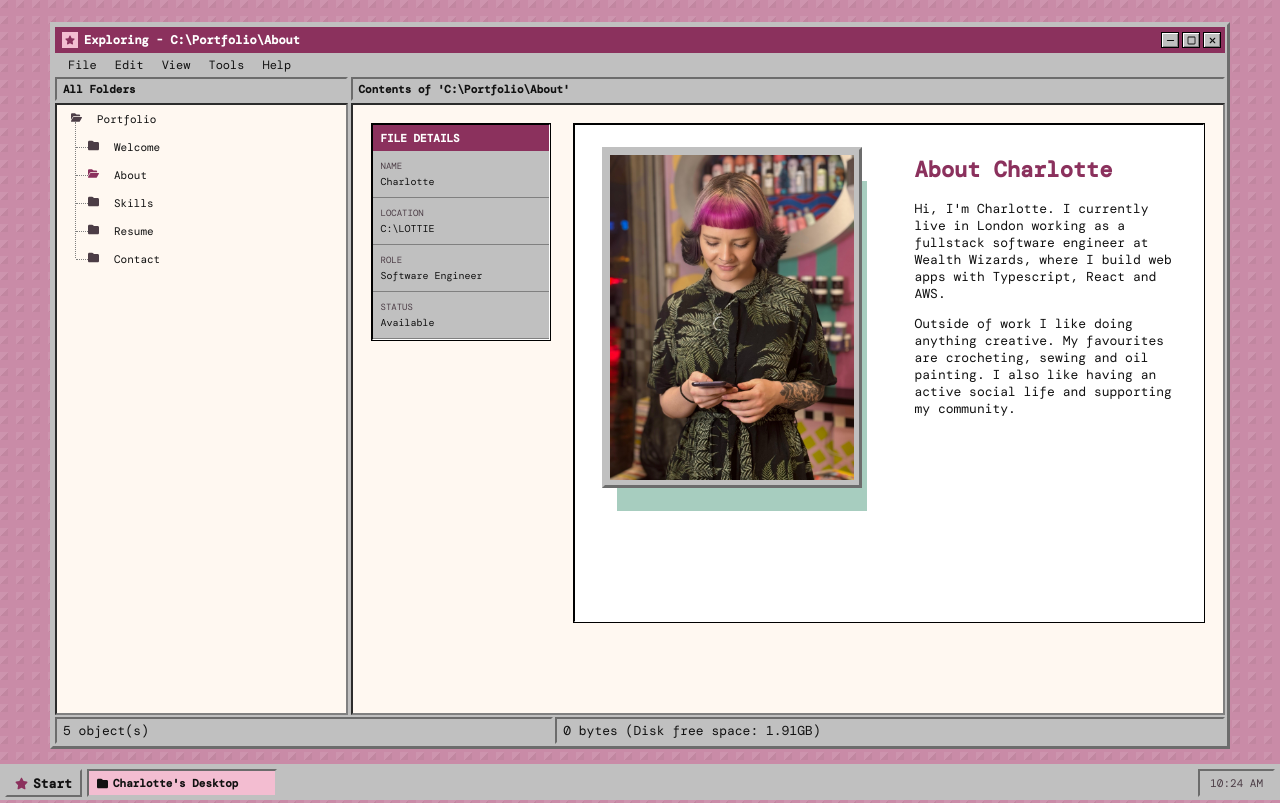
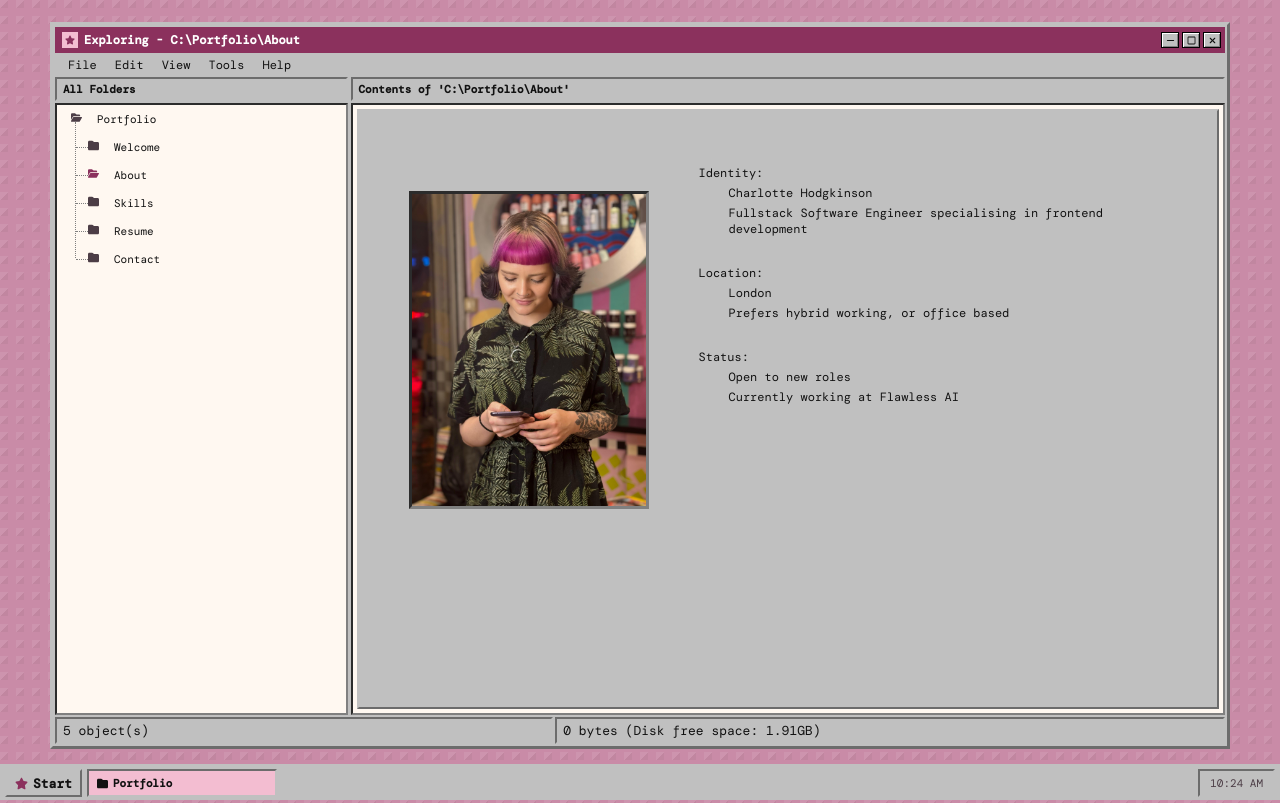
Before and after one commit to CharlieHodgkinson/lottie.website, a React (Vite) app: page / in a window 1280 px wide. Both pictures are taken after a click on the button "About". Built offline with nearby package versions, Linux system fonts and the light colour scheme; a web font is replaced by a local one.

Commit message:
home, tech and about pages

```diff
--- a/src/App.module.css
+++ b/src/App.module.css
@@ -246,6 +246,7 @@
   background: var(--paper);
   border: 2px inset var(--window-shadow);
   overflow: auto;
+  padding: 0;
 }
 
 .windowFooter {
--- a/src/App.tsx
+++ b/src/App.tsx
@@ -6,7 +6,6 @@ import { Technology } from "./sections/Technology";
 import { FaFolder, FaMinus, FaRegSquare, FaStar, FaXmark, FaFolderOpen } from "react-icons/fa6";
 import { Resume } from "./sections/Resume";
 import { Contact } from "./sections/Contact";
-import { Windows95Bar } from "./components/Windows95Bar";
 
 const sections = [
   {
@@ -106,7 +105,7 @@ const App = () => {
           }}
         >
           <FaFolder />
-          <span>Charlotte's<br />Desktop</span>
+          <span>Portfolio</span>
         </button>
       )}
 
@@ -136,7 +135,7 @@ const App = () => {
               setIsClosed(false);
             }}
           >
-            <FaFolder /> Charlotte's Desktop
+            <FaFolder /> Portfolio
           </button>
         )}
         <span className={styles.taskbarClock}>{new Date().toLocaleTimeString([], { hour: "numeric", minute: "2-digit" })}</span>
--- a/src/sections/About.module.css
+++ b/src/sections/About.module.css
@@ -1,141 +1,43 @@
 .documentPage {
-    min-height: 606px;
-    padding: 18px !important;
-    background: var(--paper);
-}
-
-.aboutPage {
-    padding: 18px !important;
+    height: 100%;
+    padding: 4px;
 }
 
 .aboutDocument {
-    display: grid;
-    grid-template-columns: 180px 1fr;
-    gap: 22px;
-    min-height: 500px;
-}
-
-.aboutFilePanel {
-    align-self: start;
-    border: 2px solid var(--window-shadow);
-    border-top-color: var(--window-deep);
-    border-left-color: var(--window-deep);
-    border-right-color: var(--window-light);
-    border-bottom-color: var(--window-light);
-    outline: 1px solid var(--window-deep);
-    outline-offset: -1px;
+    display: flex;
+    flex-direction: row;
+    gap: 50px;
+    height: 100%;
+    border: 2px outset var(--window-gray);
     background: var(--window-gray);
-}
-
-.filePanelHeading {
-    padding: 6px 8px;
-    color: white;
-    background: var(--pink-title);
-    font-size: 11px;
-    font-weight: bold;
-}
-
-.fileDetail {
-    display: flex;
-    flex-direction: column;
-    gap: 3px;
-    padding: 9px 8px;
-    border-bottom: 1px solid var(--window-shadow);
-    font-size: 10px;
-}
-
-.fileDetail span {
-    color: var(--muted-ink);
-    font-size: 9px;
-}
-
-.fileDetail strong {
-    font-weight: normal;
-    overflow-wrap: anywhere;
+    padding: 50px;
 }
 
 .aboutSheet {
-    display: grid;
-    grid-template-columns: 290px minmax(0, 1fr);
-    gap: 28px;
+    display: flex;
+    width: min-content;
     align-items: start;
-    padding: 22px;
-    border: 2px solid var(--window-shadow);
-    border-top-color: var(--window-deep);
-    border-left-color: var(--window-deep);
-    border-right-color: var(--window-light);
-    border-bottom-color: var(--window-light);
-    outline: 1px solid var(--window-deep);
-    outline-offset: -1px;
-    background: white;
-}
-
-.aboutPortrait {
-    position: relative;
-    display: flex;
-    width: 270px;
-    flex-direction: column;
-    align-items: center;
-    gap: 7px;
-    color: var(--muted-ink);
-    font-size: 10px;
+    padding: 30px 0;
 }
 
 .aboutImage {
-    display: block;
-    position: relative;
-    z-index: 1;
-    width: 260px;
-    border: 3px outset var(--window-gray);
-    padding: 5px;
-    background: var(--window-gray);
+    min-width: 150px;
+    width: min(240px, 40vw);
+    border: 3px inset var(--window-shadow);
 }
 
-.aboutAccent {
-    position: absolute;
-    z-index: 0;
-    top: 34px;
-    left: 20px;
-    width: 250px;
-    height: 330px;
-    margin: 0;
-    background: var(--mint);
+.aboutDetails {
+    display: flex;
+    flex-direction: column;
+    justify-content: start;
+    gap: 20px;
+    font-size: 12px;
+
+    p {
+        margin: 4px 0;
+    }
 }
 
-.aboutCopy {
-    padding-top: 8px;
+.aboutDetailsInfo {
+    padding-left: 30px;
 }
-
-.aboutSheetTitle {
-    margin: 0 0 16px !important;
-    color: var(--pink-title) !important;
-    font-size: 22px !important;
-}
-
-@media (max-width: 760px) {
-    .documentPage {
-        min-height: calc(100vh - 164px);
-    }
-
-    .aboutDocument,
-    .aboutSheet {
-        grid-template-columns: 1fr;
-    }
-
-    .aboutFilePanel {
-        order: 2;
-    }
-
-    .aboutSheet {
-        gap: 16px;
-        padding: 14px;
-    }
-
-    .aboutPortrait {
-        width: 100%;
-    }
-
-    .aboutAccent {
-        left: calc(50% - 125px);
-    }
-}
--- a/src/sections/About.tsx
+++ b/src/sections/About.tsx
@@ -2,42 +2,37 @@ import styles from "./About.module.css";
 
 export const About = () => {
   return (
-    <div className={`${styles.documentPage} ${styles.aboutPage}`}>
+    <div className={styles.documentPage}>
       <div className={styles.aboutDocument}>
-        <aside className={styles.aboutFilePanel}>
-          <div className={styles.filePanelHeading}>FILE DETAILS</div>
-          <div className={styles.fileDetail}><span>NAME</span><strong>Charlotte</strong></div>
-          <div className={styles.fileDetail}>
-            <span>LOCATION</span>
-            <strong>C:\LOTTIE</strong>
+        <div className={styles.aboutSheet}>
+          <img className={styles.aboutImage} src="/profile.jpg" width={260} alt="Charlotte Hodgkinson" />
+        </div>
+        <div className={styles.aboutDetails}>
+          <div>
+            <p>Identity:</p>
+            <div className={styles.aboutDetailsInfo}>
+              <p>Charlotte Hodgkinson</p>
+              <p>Fullstack Software Engineer specialising in frontend development</p>
+            </div>
           </div>
-          <div className={styles.fileDetail}>
-            <span>ROLE</span>
-            <strong>Software Engineer</strong>
+          <div>
+            <p>Location:</p>
+            <div className={styles.aboutDetailsInfo}>
+              <p>London</p>
+              <p>
+                Prefers hybrid working, or office based
+              </p>
+            </div>
           </div>
-          <div className={styles.fileDetail}><span>STATUS</span><strong>Available</strong></div>
-        </aside>
-        <article className={styles.aboutSheet}>
-          <div className={styles.aboutPortrait}>
-            <div className={styles.aboutAccent} />
-            <img className={styles.aboutImage} src="/profile.jpg" width={260} alt="Charlotte Hodgkinson" />
-            <span>CHARLOTTE.JPG</span>
+          <div>
+            <p>Status:</p>
+            <div className={styles.aboutDetailsInfo}>
+              <p>Open to new roles</p>
+              <p>Currently working at Flawless AI</p>
+            </div>
           </div>
-          <div className={styles.aboutCopy}>
-            <h2 className={styles.aboutSheetTitle}>About Charlotte</h2>
-            <p>
-              Hi, I'm Charlotte. I currently live in London working as a fullstack
-              software engineer at Wealth Wizards, where I build web apps with
-              Typescript, React and AWS.
-            </p>
-            <p>
-              Outside of work I like doing anything creative. My favourites are
-              crocheting, sewing and oil painting. I also like having an active
-              social life and supporting my community.
-            </p>
-          </div>
-        </article>
+        </div>
       </div>
-    </div>
+    </div >
   );
 };
--- a/src/sections/Home.module.css
+++ b/src/sections/Home.module.css
@@ -20,7 +20,7 @@
 .homeCopy h1 {
   max-width: 500px;
   margin: 0 0 24px;
-  font-size: clamp(28px, 3.1vw, 38px);
+  font-size: 22px;
 }
 
 .downloadButton {
@@ -85,7 +85,7 @@
 }
 
 .welcomePanel p {
-  margin: 7px 0 0;
+  margin: 2px 0;
   color: var(--muted-ink);
   font-size: 10px;
 }
--- a/src/sections/Home.tsx
+++ b/src/sections/Home.tsx
@@ -5,10 +5,9 @@ export const Home = () => {
     <div className={styles.documentPage}>
       <div className={styles.homeExplorer}>
         <section className={styles.homeCopy}>
-          <span className={styles.fileTypeLabel}>APPLICATION / WELCOME.EXE</span>
           <h1>
-            hey there!<br />
-            i'm <b className={styles.purple}>Charlotte Hodgkinson</b>
+            Hey there!<br />
+            I'm <b className={styles.purple}>Charlotte Hodgkinson</b>
           </h1>
           <p className={styles.homeSummary}>
             Fullstack software engineer building useful things for the web.
@@ -26,8 +25,8 @@ export const Home = () => {
           <div className={styles.welcomePanel}>
             <div className={styles.welcomeIcon}>★</div>
             <div>
-              <strong>CHARLOTTE'S DESKTOP</strong>
-              <p>Welcome to my personal portfolio.</p>
+              <strong>CHARLOTTE'S PORTFOLIO</strong>
+              <p>Welcome to my portfolio site.</p>
             </div>
           </div>
           <dl className={styles.homeProperties}>
--- a/src/sections/Resume.tsx
+++ b/src/sections/Resume.tsx
@@ -11,7 +11,7 @@ type ResumeRecord = {
 
 const records: ResumeRecord[] = [
   {
-    date: "2022-present",
+    date: "2022-2025",
     role: "Fullstack Software Engineer",
     company: "Wealth Wizards",
     description: "Developed SaaS applications using a micro-frontend architecture with a mobile-first approach, ensuring compliance with WCAG AA accessibility standards. Built applications delivering automated financial advice in a highly regulated environment.",
--- a/src/sections/Technology.module.css
+++ b/src/sections/Technology.module.css
@@ -1,75 +1,9 @@
-.filePickerPage {
-    display: flex;
-    flex: 1 1 auto;
-    flex-direction: column;
-    align-items: stretch !important;
-    justify-content: flex-start !important;
-    gap: 24px;
-    padding: 24px !important;
-}
-
-.fileViewToolbar {
-    color: var(--muted-ink);
-    background: var(--window-gray);
-    font-size: 10px;
-}
-
-.fileViewToolbar strong {
-    padding: 3px 8px;
-    border: 1px solid var(--window-shadow);
-    color: var(--ink);
-    background: white;
-    font-weight: normal;
-}
-
-.fileViewCount {
-    margin-left: auto;
-    color: var(--pink-title);
-}
-
-.programGroup {
-    border: 2px solid var(--window-shadow);
-    border-top-color: var(--window-deep);
-    border-left-color: var(--window-deep);
-    border-right-color: var(--window-light);
-    border-bottom-color: var(--window-light);
-    outline: 1px solid var(--window-deep);
-    outline-offset: -1px;
-    background: white;
-}
-
-.programGroupTitle {
-    min-height: 27px;
-    color: white;
-    background: var(--pink-title);
-    font-size: 10px;
-    font-weight: bold;
-}
-
-.programGroupTitle span {
-    color: var(--pink-highlight);
-}
-
 .fileGrid {
-    display: grid !important;
+    display: grid;
     grid-template-columns: repeat(auto-fill, minmax(100px, 1fr));
-    gap: 50px 12px;
     width: 100%;
-    padding: 16px !important;
+    padding: 8px;
     align-items: start;
-}
-
-.methodsGroup {
-    margin-top: 4px;
-}
-
-.practiceList {
-    display: flex;
-    flex-wrap: wrap;
-    gap: 18px;
-    width: 100%;
-    padding: 14px 16px !important;
-    border-top: 0;
 }
 
 .skillFile {
@@ -86,13 +20,12 @@
 }
 
 .skillFile:hover {
-    border-color: var(--pink-select);
-    background: var(--pink-highlight);
+    background: color-mix(var(--pink-highlight), transparent);
 }
 
 .skillFileIcon {
     display: grid;
-    width: 64px;
+    width: 54px;
     height: 54px;
     place-items: center;
     border: 2px outset var(--window-gray);
@@ -101,17 +34,8 @@
 }
 
 .skillFile>span {
-    font-size: 10px;
+    font-size: 12px;
     line-height: 1.15;
-}
-
-.skillBadge {
-    margin: 0;
-    padding: 5px 10px;
-    border: 2px outset var(--window-gray);
-    color: var(--ink) !important;
-    background: var(--pink-highlight);
-    font-size: 12px;
 }
 
 .technologyIcon {
```
Also changed, not shown: src/sections/Technology.tsx (+9 -30 lines).
